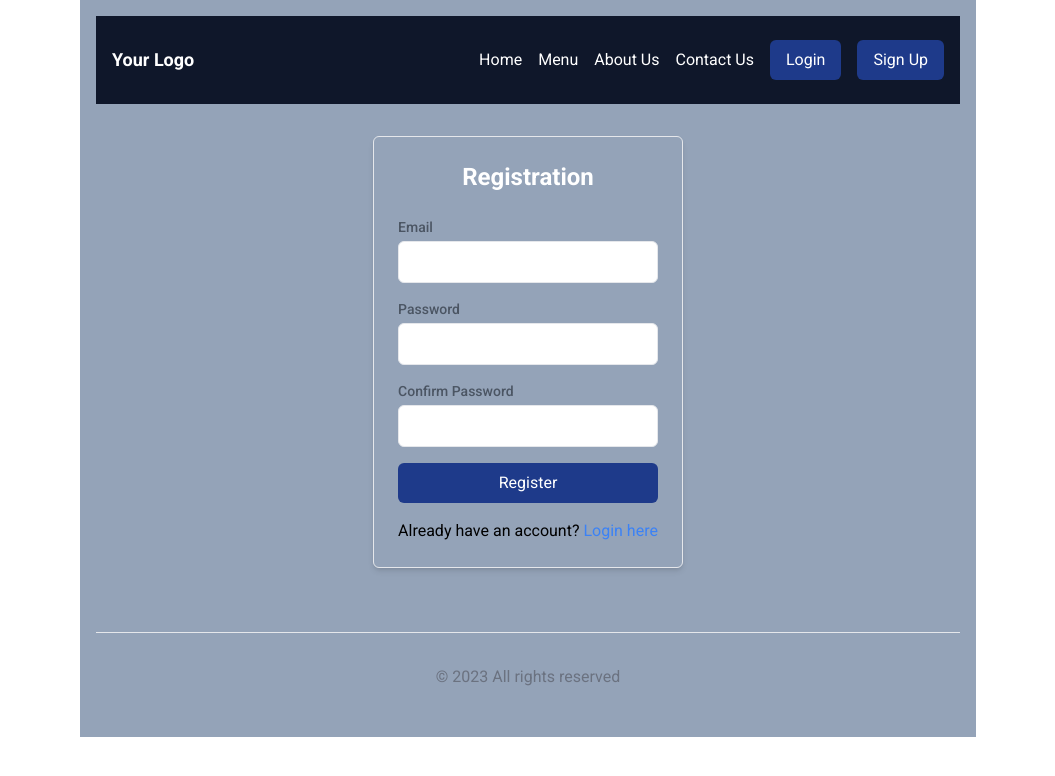
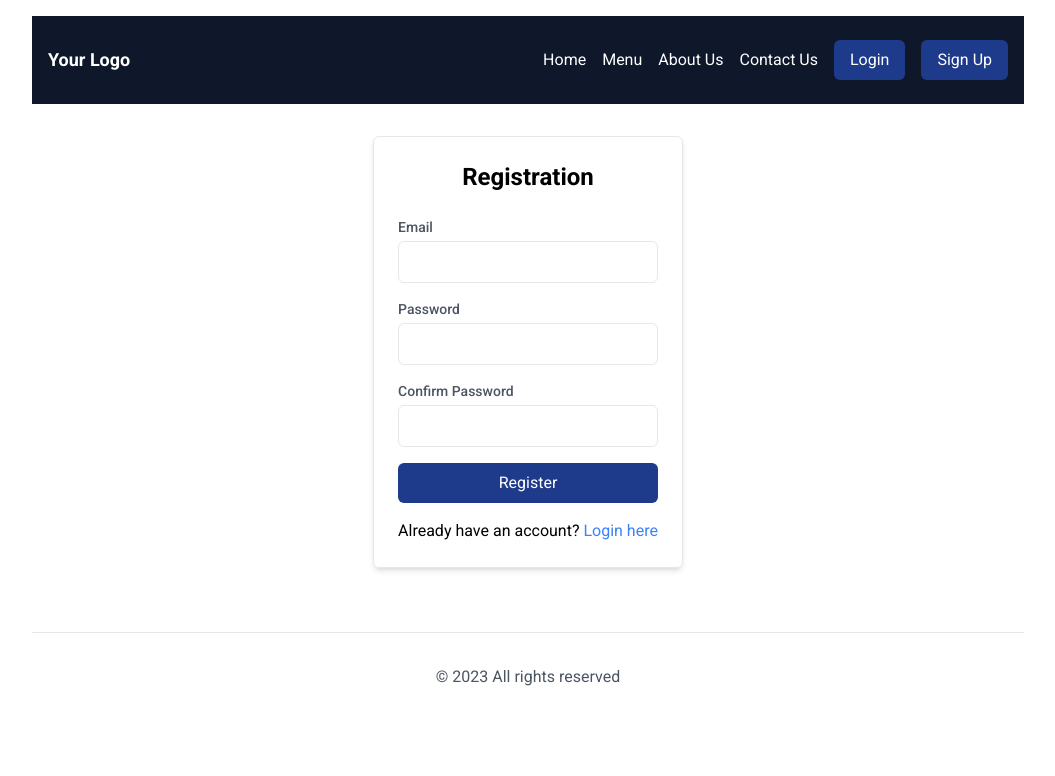
Before and after one commit to rahatcse5bu/FlavourFlow, a Next.js app: page /register in a window 1280 px wide. Shown: the top 776 px of the page, without its empty margins (112-1167 px from the left). Built offline with nearby package versions, Linux system fonts and the light colour scheme.

Commit message:
Some Design change

```diff
--- a/src/app/layout.js
+++ b/src/app/layout.js
@@ -14,10 +14,10 @@ export default function RootLayout({ children }) {
     <html lang="en">
       <body className={roboto.className}>
 
-<main className='max-w-4xl mx-auto bg-slate-400 p-4'>
+<main className='max-w-5xl mx-auto bg-white p-4'>
 <Header/>
 {children}
-<footer className="border-t p-8 text-center text-gray-500 mt-16">
+<footer className="border-t p-8 text-center text-gray-600 mt-16">
               &copy; 2023 All rights reserved
             </footer>
 </main>
--- a/src/app/login/page.js
+++ b/src/app/login/page.js
@@ -17,7 +17,7 @@ const Login = () => {
     return (
       <div className="flex items-center justify-center">
         <div className="max-w-md mx-auto mt-8 p-6 border rounded-md shadow-md">
-          <h2 className="text-2xl text-white text-center font-semibold mb-6">Login</h2>
+          <h2 className="text-2xl text-center font-semibold mb-6">Login</h2>
           <form onSubmit={handleLogin}>
             <div className="mb-4">
               <label className="block text-sm font-medium text-gray-600">Email</label>
--- a/src/app/page.js
+++ b/src/app/page.js
@@ -6,7 +6,6 @@ import HomeMenu from '@/components/layouts/HomeMenu'
 export default function Home() {
   return (
  <>
-
 <Hero/>
 <HomeMenu/>
  </>
--- a/src/app/register/page.js
+++ b/src/app/register/page.js
@@ -55,7 +55,8 @@ const RegisterPage = () => {
             return (
               <div className="flex items-center justify-center">
                 <div className="max-w-md mx-auto mt-8 p-6 border rounded-md shadow-md">
-                  <h2 className="text-2xl text-white text-center font-semibold mb-6">Registration</h2>
+                  <h2 className="text-2xl  text-center font-semibold mb-6">Registration</h2>
+
                   <form onSubmit={handleRegister} >
                   <ToastContainer />
                     <div className="mb-4">
--- a/src/components/layouts/Header.js
+++ b/src/components/layouts/Header.js
@@ -12,7 +12,7 @@ const Header = () => {
 
 
       <nav className="flex items-center space-x-4">
-        <Link href="#" className="text-white hover:text-gray-300">Home</Link>
+        <Link href="/" className="text-white hover:text-gray-300">Home</Link>
         <Link href="#" className="text-white hover:text-gray-300">Menu</Link>
         <Link href="#" className="text-white hover:text-gray-300">About Us</Link>
         <Link href="#" className="text-white hover:text-gray-300">Contact Us</Link>
```
